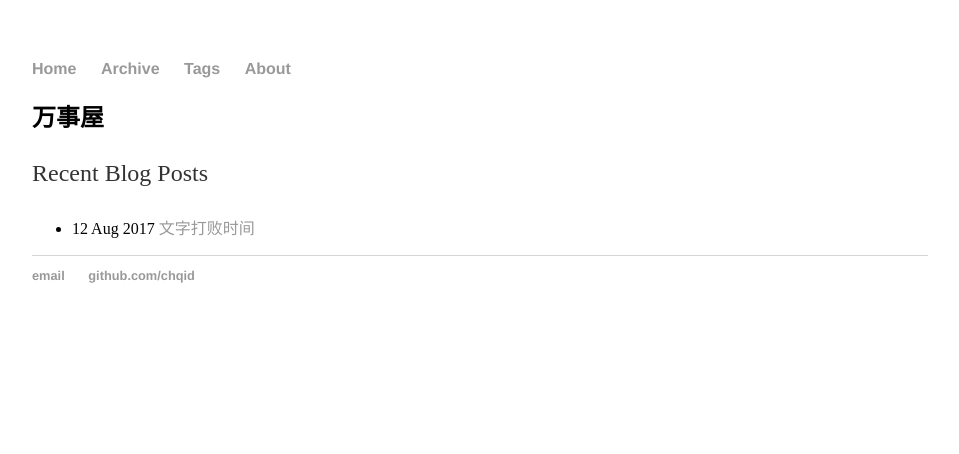
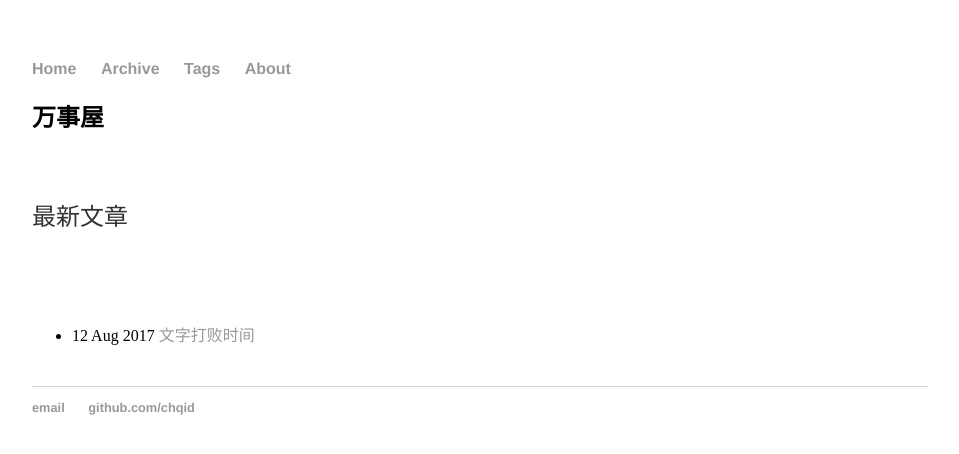
Before and after one commit to chqid/chqid.blog.io, a Jekyll site: the page built from index.html, in a window 1280 px wide. Shown: the top 454 px of the page, without its empty margins (160-1119 px from the left). Built offline with Jekyll 4.4.1, drawn with Linux system fonts in a browser that asks for light colours.

Commit message:
Update index.html

```diff
--- a/index.html
+++ b/index.html
@@ -5,12 +5,14 @@ title: 万事屋
 
 <h2>{{ page.title }}</h2>
 
-<p>Recent Blog Posts</p>
+　　<p>最新文章</p>
 
-<ul>
-    {% for post in site.posts %}
-      <li>{{ post.date | date_to_string }}
-      <a href="{{ site.baseurl }}{{ post.url }}">{{ post.title }}</a>
-      </li>
-    {% endfor %}
-</ul>
+　　<ul>
+
+　　　　{% for post in site.posts %}
+
+　　　　　　<li>{{ post.date | date_to_string }} <a href="{{ site.baseurl }}{{ post.url }}">{{ post.title }}</a></li>
+
+　　　　{% endfor %}
+
+　　</ul>
```
